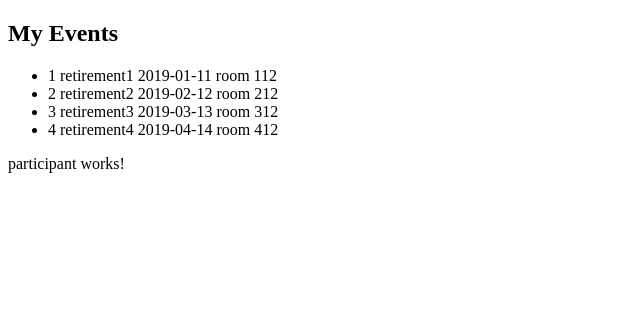
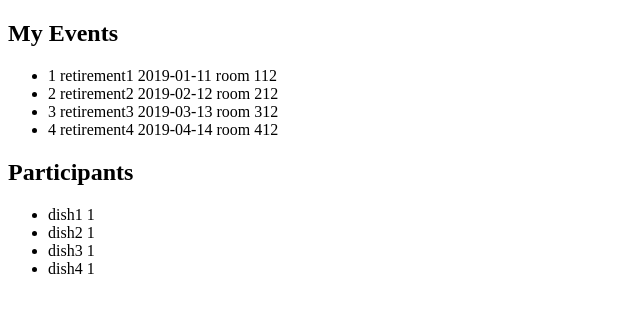
Before and after one commit to karimshakir/potluck_angular, an Angular app: page / in a window 1280 px wide. Shown: the top 312 px of the page, without its empty margins (0-640 px from the left). Built offline with nearby package versions, Linux system fonts and the light colour scheme.

Commit message:
display particpant data aka 'the dish field'

```diff
--- a/src/app/mock-participants.ts
+++ b/src/app/mock-participants.ts
@@ -1,19 +1,24 @@
-import { Participant } from './models/participant';
+import { Participant } from "./models/participant";
 
 export const PARTICIPANTS: Participant[] = [
   {
-    userId: 1;
-    eventId: 1;
-    dish: dish1;
+    userId: 1,
+    eventId: 1,
+    dish: "dish1"
   },
   {
-    userId: 2;
-    eventId: 2;
-    dish: dish2;
+    userId: 1,
+    eventId: 2,
+    dish: "dish2"
   },
   {
-    userId: 3;
-    eventId: 3;
-    dish: dish3;
+    userId: 1,
+    eventId: 3,
+    dish: "dish3"
   },
+  {
+    userId: 1,
+    eventId: 4,
+    dish: "dish4"
+  }
 ];
--- a/src/app/participant/participant.component.html
+++ b/src/app/participant/participant.component.html
@@ -1 +1,22 @@
-<p>participant works!</p>
+<h2>Participants</h2>
+<ul class="participants">
+  <li
+    *ngFor="let participant of participants"
+    [class.selected]="participant === selectedParticipant"
+    (click)="onSelect(participant)"
+  >
+    <span class="badge">{{ participant.dish }}</span>
+    {{participant.userId}}
+  </li>
+</ul>
+
+<div *ngIf="selectedParticipant">
+  <h2>{{ selectedParticipant | uppercase }} Details</h2>
+  <div><span>id: </span>{{ selectedParticipant.dish }}</div>
+  <div>
+    <label
+      >name:
+      <input [(ngModel)]="selectedParticipant.dish" placeholder="dish" />
+    </label>
+  </div>
+</div>
--- a/src/app/participant/participant.component.ts
+++ b/src/app/participant/participant.component.ts
@@ -1,15 +1,21 @@
-import { Component, OnInit } from '@angular/core';
+import { Participant } from "./../models/participant";
+import { Component, OnInit } from "@angular/core";
+import { PARTICIPANTS } from "../mock-participants";
 
 @Component({
-  selector: 'app-participant',
-  templateUrl: './participant.component.html',
-  styleUrls: ['./participant.component.css']
+  selector: "app-participant",
+  templateUrl: "./participant.component.html",
+  styleUrls: ["./participant.component.css"]
 })
 export class ParticipantComponent implements OnInit {
+  participants = PARTICIPANTS;
+  selectedParticipant: Participant;
 
-  constructor() { }
+  constructor() {}
 
-  ngOnInit() {
+  ngOnInit() {}
+
+  onSelect(participant: Participant): void {
+    this.selectedParticipant = participant;
   }
-
 }
```
